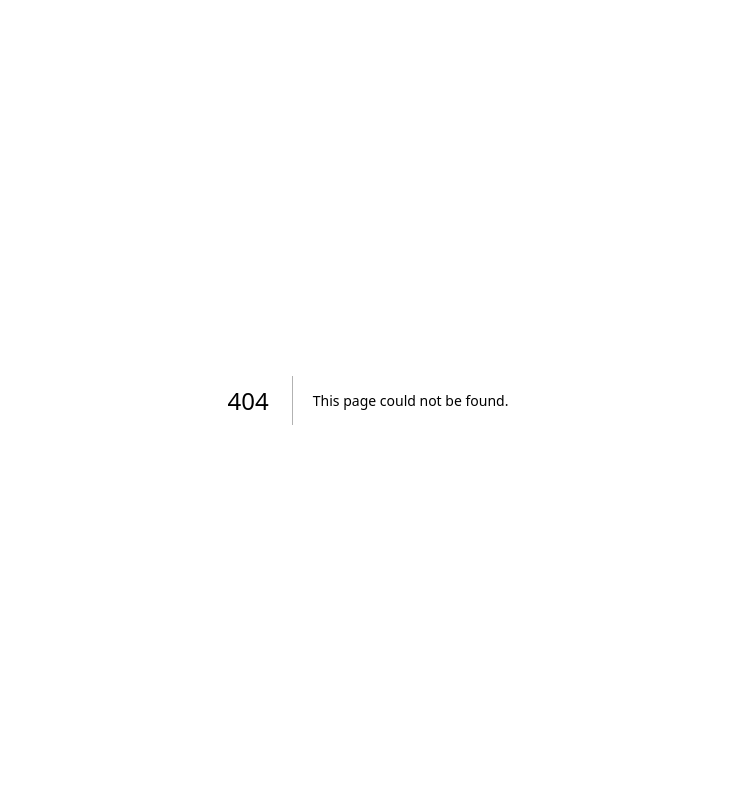
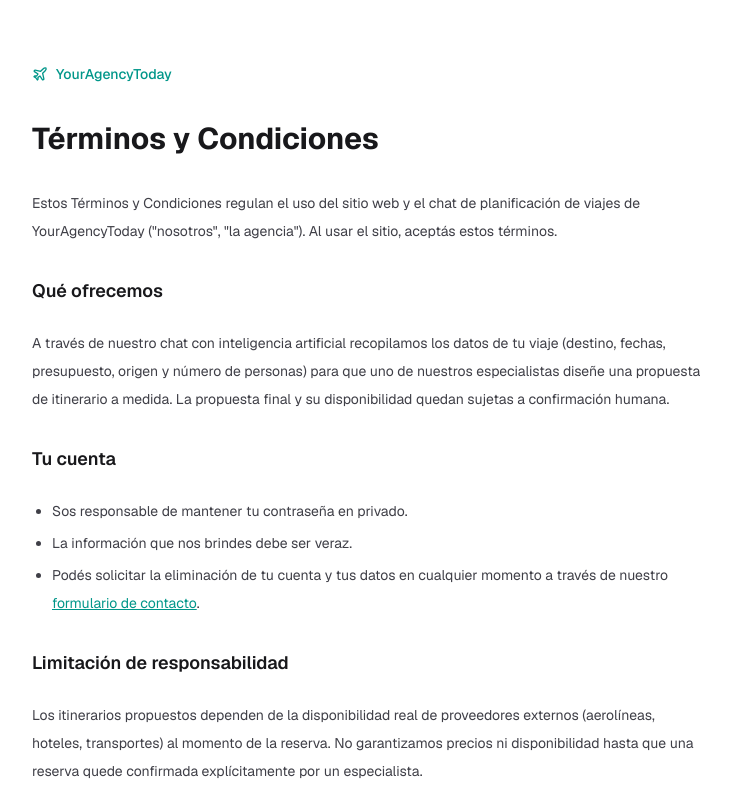
Before and after one commit to AdrianRCV/webtravel-monorepo, a Next.js app in the folder apps/web/: page /terminos in a window 1280 px wide. Before the commit this address had no page. Shown: the top 800 px of the page, without its empty margins (272-1003 px from the left). Built offline with nearby package versions, Linux system fonts and the light colour scheme.

Commit message:
feat(web): add legal pages and footer links

```diff
--- a/apps/web/src/app/(public)/login/page.tsx
+++ b/apps/web/src/app/(public)/login/page.tsx
@@ -3,6 +3,7 @@ import { auth } from '@/auth';
 import { SignInButton } from '@/components/auth/sign-in-button';
 import { ClientLoginForm } from '@/components/auth/client-login-form';
 import { Plane } from 'lucide-react';
+import { LegalLinks } from '@/components/layout/legal-links';
 
 const VALID_REDIRECT_PATHS = [
   '/dashboard',
@@ -99,6 +100,8 @@ export default async function LoginPage({
             </a>
           </p>
         </div>
+
+        <LegalLinks className="text-zinc-400 mt-4" />
       </div>
     </div>
   );
--- a/apps/web/src/app/(public)/page.tsx
+++ b/apps/web/src/app/(public)/page.tsx
@@ -1,6 +1,7 @@
 import Link from 'next/link';
 import { Button } from '@/components/ui/button';
 import { Sparkles, MessageCircle, Users, Plane } from 'lucide-react';
+import { LegalLinks } from '@/components/layout/legal-links';
 
 export default function LandingPage() {
   return (
@@ -126,8 +127,9 @@ export default function LandingPage() {
       </main>
 
       <footer className="border-t border-slate-800 py-8">
-        <div className="max-w-6xl mx-auto px-6 text-center text-slate-500 text-sm">
-          © 2026 YourAgencyToday. Todos los derechos reservados.
+        <div className="max-w-6xl mx-auto px-6 text-center text-slate-500 text-sm space-y-3">
+          <p>© 2026 YourAgencyToday. Todos los derechos reservados.</p>
+          <LegalLinks className="text-slate-500" />
         </div>
       </footer>
     </div>
--- /dev/null
+++ b/apps/web/src/app/(public)/privacidad/page.tsx
@@ -0,0 +1,57 @@
+import { LegalPageLayout } from '@/components/legal/legal-page-layout';
+
+export const metadata = {
+  title: 'Política de Privacidad | YourAgencyToday',
+  description: 'Cómo YourAgencyToday recopila, usa y protege tus datos.',
+};
+
+export default function PrivacidadPage() {
+  return (
+    <LegalPageLayout title="Política de Privacidad">
+      <p>
+        Esta política explica qué datos recopilamos en YourAgencyToday, para qué los
+        usamos y qué derechos tenés sobre ellos.
+      </p>
+
+      <h2>Qué datos recopilamos</h2>
+      <ul>
+        <li>
+          Tu email y una contraseña almacenada de forma cifrada (o tu cuenta de Google,
+          si elegís ese método de acceso).
+        </li>
+        <li>
+          Los detalles de viaje que compartís en el chat: destino, origen, fechas,
+          presupuesto y número de personas.
+        </li>
+        <li>
+          El contenido de los mensajes que enviás a nuestro chat, que se procesan
+          mediante un proveedor externo de inteligencia artificial para generar
+          respuestas.
+        </li>
+      </ul>
+
+      <h2>Para qué los usamos</h2>
+      <ul>
+        <li>Diseñar y proponerte un itinerario de viaje a medida.</li>
+        <li>Enviarte por email actualizaciones sobre el estado de tu solicitud.</li>
+        <li>Mantener tu historial de conversaciones asociado a tu cuenta.</li>
+      </ul>
+
+      <h2>Cookies</h2>
+      <p>
+        Usamos una cookie de sesión estrictamente necesaria para mantener tu inicio de
+        sesión activo. No usamos cookies de seguimiento publicitario.
+      </p>
+
+      <h2>Tus derechos</h2>
+      <p>
+        Podés pedirnos acceder a tus datos o eliminarlos por completo escribiéndonos
+        desde nuestro{' '}
+        <a href="/contacto" className="text-brand underline">
+          formulario de contacto
+        </a>
+        .
+      </p>
+    </LegalPageLayout>
+  );
+}
--- a/apps/web/src/app/(public)/register/page.tsx
+++ b/apps/web/src/app/(public)/register/page.tsx
@@ -3,6 +3,7 @@ import { auth } from '@/auth';
 import { SignInButton } from '@/components/auth/sign-in-button';
 import { RegisterForm } from '@/components/auth/register-form';
 import { Plane } from 'lucide-react';
+import { LegalLinks } from '@/components/layout/legal-links';
 
 export default async function RegisterPage({
   searchParams,
@@ -97,6 +98,8 @@ export default async function RegisterPage({
             </a>
           </p>
         </div>
+
+        <LegalLinks className="text-zinc-400 mt-4" />
       </div>
     </div>
   );
--- /dev/null
+++ b/apps/web/src/app/(public)/terminos/page.tsx
@@ -0,0 +1,54 @@
+import { LegalPageLayout } from '@/components/legal/legal-page-layout';
+
+export const metadata = {
+  title: 'Términos y Condiciones | YourAgencyToday',
+  description: 'Términos y condiciones de uso de YourAgencyToday.',
+};
+
+export default function TerminosPage() {
+  return (
+    <LegalPageLayout title="Términos y Condiciones">
+      <p>
+        Estos Términos y Condiciones regulan el uso del sitio web y el chat de
+        planificación de viajes de YourAgencyToday (&quot;nosotros&quot;, &quot;la
+        agencia&quot;). Al usar el sitio, aceptás estos términos.
+      </p>
+
+      <h2>Qué ofrecemos</h2>
+      <p>
+        A través de nuestro chat con inteligencia artificial recopilamos los datos de tu
+        viaje (destino, fechas, presupuesto, origen y número de personas) para que uno de
+        nuestros especialistas diseñe una propuesta de itinerario a medida. La propuesta
+        final y su disponibilidad quedan sujetas a confirmación humana.
+      </p>
+
+      <h2>Tu cuenta</h2>
+      <ul>
+        <li>Sos responsable de mantener tu contraseña en privado.</li>
+        <li>La información que nos brindes debe ser veraz.</li>
+        <li>
+          Podés solicitar la eliminación de tu cuenta y tus datos en cualquier momento a
+          través de nuestro{' '}
+          <a href="/contacto" className="text-brand underline">
+            formulario de contacto
+          </a>
+          .
+        </li>
+      </ul>
+
+      <h2>Limitación de responsabilidad</h2>
+      <p>
+        Los itinerarios propuestos dependen de la disponibilidad real de proveedores
+        externos (aerolíneas, hoteles, transportes) al momento de la reserva. No
+        garantizamos precios ni disponibilidad hasta que una reserva quede confirmada
+        explícitamente por un especialista.
+      </p>
+
+      <h2>Cambios a estos términos</h2>
+      <p>
+        Podemos actualizar estos términos ocasionalmente. Los cambios importantes se
+        reflejarán en esta misma página.
+      </p>
+    </LegalPageLayout>
+  );
+}
--- a/apps/web/src/components/auth/register-form.tsx
+++ b/apps/web/src/components/auth/register-form.tsx
@@ -202,6 +202,18 @@ export function RegisterForm() {
         )}
       </div>
 
+      <p className="text-xs text-zinc-500 text-center">
+        Al crear tu cuenta, aceptás nuestros{' '}
+        <a href="/terminos" className="underline hover:text-brand">
+          Términos
+        </a>{' '}
+        y nuestra{' '}
+        <a href="/privacidad" className="underline hover:text-brand">
+          Política de Privacidad
+        </a>
+        .
+      </p>
+
       <button
         type="submit"
         disabled={isLoading || !isValidated}
--- /dev/null
+++ b/apps/web/src/components/layout/legal-links.tsx
@@ -0,0 +1,19 @@
+import Link from 'next/link';
+
+export function LegalLinks({ className = '' }: { className?: string }) {
+  return (
+    <div className={`flex items-center justify-center gap-4 text-xs ${className}`}>
+      <Link href="/terminos" className="hover:underline">
+        Términos
+      </Link>
+      <span aria-hidden="true">·</span>
+      <Link href="/privacidad" className="hover:underline">
+        Privacidad
+      </Link>
+      <span aria-hidden="true">·</span>
+      <Link href="/contacto" className="hover:underline">
+        Contacto
+      </Link>
+    </div>
+  );
+}
--- /dev/null
+++ b/apps/web/src/components/legal/legal-page-layout.tsx
@@ -0,0 +1,32 @@
+import Link from 'next/link';
+import { Plane } from 'lucide-react';
+
+export function LegalPageLayout({
+  title,
+  children,
+}: {
+  title: string;
+  children: React.ReactNode;
+}) {
+  return (
+    <div className="min-h-screen bg-white px-4 py-16">
+      <div className="mx-auto max-w-2xl">
+        <Link
+          href="/"
+          className="inline-flex items-center gap-2 text-sm font-medium text-brand hover:text-brand-accent transition-colors"
+        >
+          <Plane className="h-4 w-4" />
+          YourAgencyToday
+        </Link>
+
+        <h1 className="mt-8 text-3xl font-bold text-zinc-900">{title}</h1>
+
+        <div className="mt-8 space-y-6 text-sm leading-7 text-zinc-700 [&_h2]:mt-8 [&_h2]:text-lg [&_h2]:font-semibold [&_h2]:text-zinc-900 [&_ul]:list-disc [&_ul]:pl-5 [&_ul]:space-y-1">
+          {children}
+        </div>
+
+        <p className="mt-12 text-xs text-zinc-400">Última actualización: julio de 2026.</p>
+      </div>
+    </div>
+  );
+}
--- a/apps/web/src/middleware.ts
+++ b/apps/web/src/middleware.ts
@@ -19,7 +19,7 @@ function isValidRedirectPath(path: string): boolean {
 export default auth((req) => {
   const { pathname } = req.nextUrl;
 
-  const publicRoutes = ['/', '/login', '/register', '/unauthorized', '/chat', '/forgot-password', '/reset-password', '/contacto'];
+  const publicRoutes = ['/', '/login', '/register', '/unauthorized', '/chat', '/forgot-password', '/reset-password', '/contacto', '/terminos', '/privacidad'];
   const isPublicRoute = publicRoutes.some(route => pathname === route || pathname.startsWith(route + '/'));
   const isAuthRoute = pathname.startsWith('/api/auth');
   const isAdminLoginRoute = pathname.startsWith('/admin/login');
```
